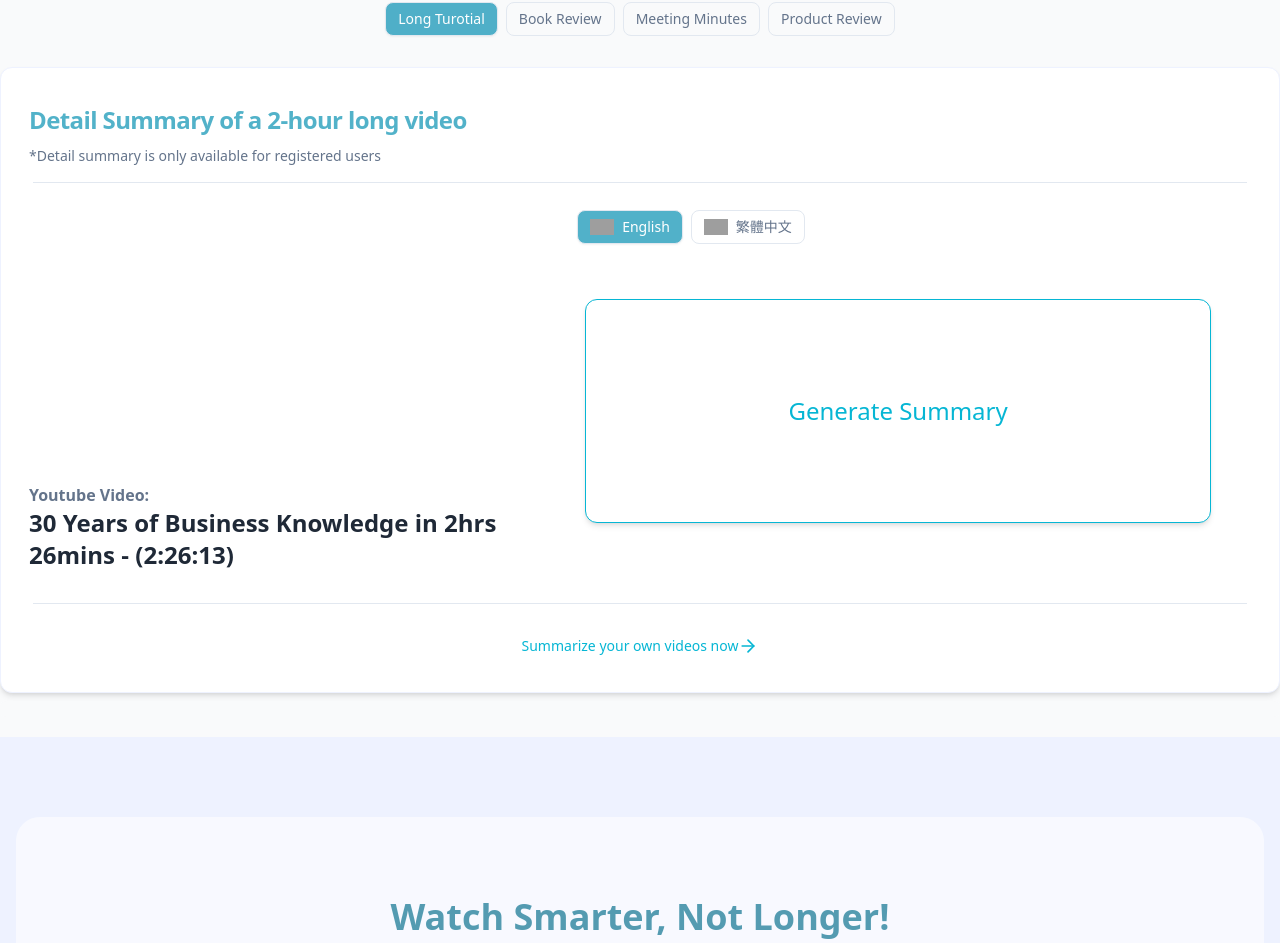
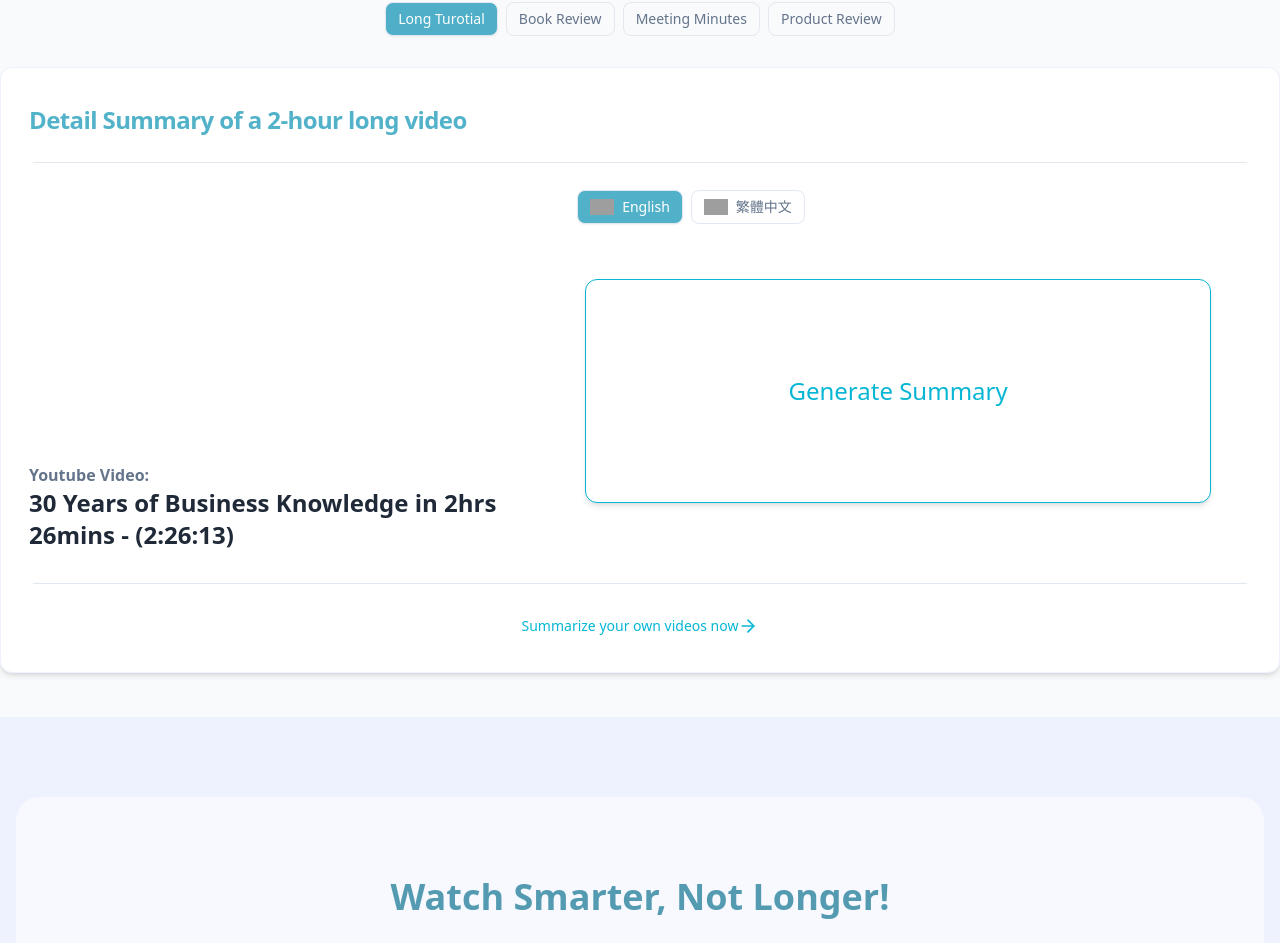
Before and after one commit to chintochau/Video-Summarizer, a React (Vite) app in the folder client/: page / in a window 1280 px wide. Shown: the part 965-1908 px from the top of the page. Built offline with nearby package versions, Linux system fonts and the light colour scheme; no server answers; grey boxes are pictures that could not be loaded; a web font is replaced by a local one; what @ffmpeg/ffmpeg would draw is missing.

Commit message:
update home page

```diff
--- a/client/src/components/home/SeeInAction.jsx
+++ b/client/src/components/home/SeeInAction.jsx
@@ -216,7 +216,7 @@ const demoVideos = [
   {
     option: "Long Turotial",
     title: "Detail Summary of a 2-hour long video",
-    additionalInfo: "*Detail summary is only available for registered users",
+    additionalInfo: "",
     videoTitle: "30 Years of Business Knowledge in 2hrs 26mins",
     youtubeId: "9VlvbpXwLJs",
     videoLength: "2:26:13",
@@ -1002,7 +1002,7 @@ The speaker in this part of the video provides several perspectives and strategi
   {
     option: "Book Review",
     title: "Quick Outline of a 15 mins video",
-    additionalInfo: "    ",
+    additionalInfo: "",
     videoTitle:
       "Anything You Want：微型創業者必修的 8 堂課，一人公司的最佳指南",
     youtubeId: "oqeJGz1Fdww",
```
